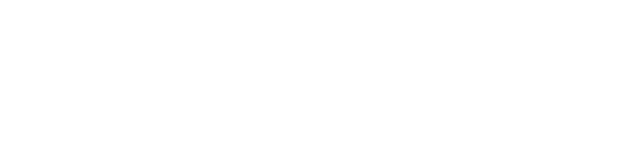
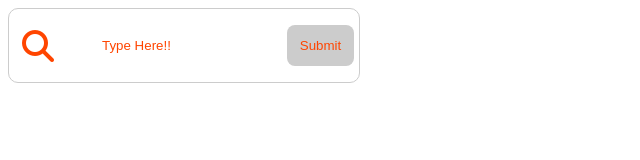
Before and after one commit to khidash8/7.-css-web-layouts, a plain HTML site: page index.html in a window 1280 px wide. Shown: the whole page, without its empty margins (0-640 px from the left). Drawn offline with Linux system fonts and the light colour scheme.

Commit message:
simple search bar complete

```diff
--- a/index.html
+++ b/index.html
@@ -4,6 +4,20 @@
     <meta charset="UTF-8" />
     <meta name="viewport" content="width=device-width, initial-scale=1.0" />
     <title>Home</title>
+    <link
+      rel="stylesheet"
+      href="https://cdnjs.cloudflare.com/ajax/libs/font-awesome/6.4.2/css/all.min.css"
+      integrity="sha512-z3gLpd7yknf1YoNbCzqRKc4qyor8gaKU1qmn+CShxbuBusANI9QpRohGBreCFkKxLhei6S9CQXFEbbKuqLg0DA=="
+      crossorigin="anonymous"
+      referrerpolicy="no-referrer"
+    />
+    <link rel="stylesheet" href="./style.css" />
   </head>
-  <body></body>
+  <body>
+    <div class="container">
+      <i class="fas fa-search icon"></i>
+      <input type="search" class="search-bar" placeholder="Type Here!!" />
+      <input type="submit" class="search-button" />
+    </div>
+  </body>
 </html>
--- a/style.css
+++ b/style.css
@@ -0,0 +1,37 @@
+.container {
+  display: inline-flex;
+  flex: 1 1 300px;
+  border-radius: 10px;
+  border: 1px solid #ccc;
+  padding: 5px;
+  overflow: hidden;
+  align-items: center;
+}
+
+.icon {
+  padding: 5px;
+  color: orangered;
+  cursor: pointer;
+  margin: 3px;
+  font-size: 2rem;
+}
+
+.search-bar {
+  flex: 1;
+  border: 0;
+  padding: 1rem;
+  margin: 0.5rem;
+}
+.search-bar::placeholder {
+  padding: 1rem;
+  color: orangered;
+}
+
+.search-button {
+  background-color: #ccc;
+  color: orangered;
+  border: 0;
+  border-radius: 8px;
+  padding: 0.8rem;
+  cursor: pointer;
+}
```
